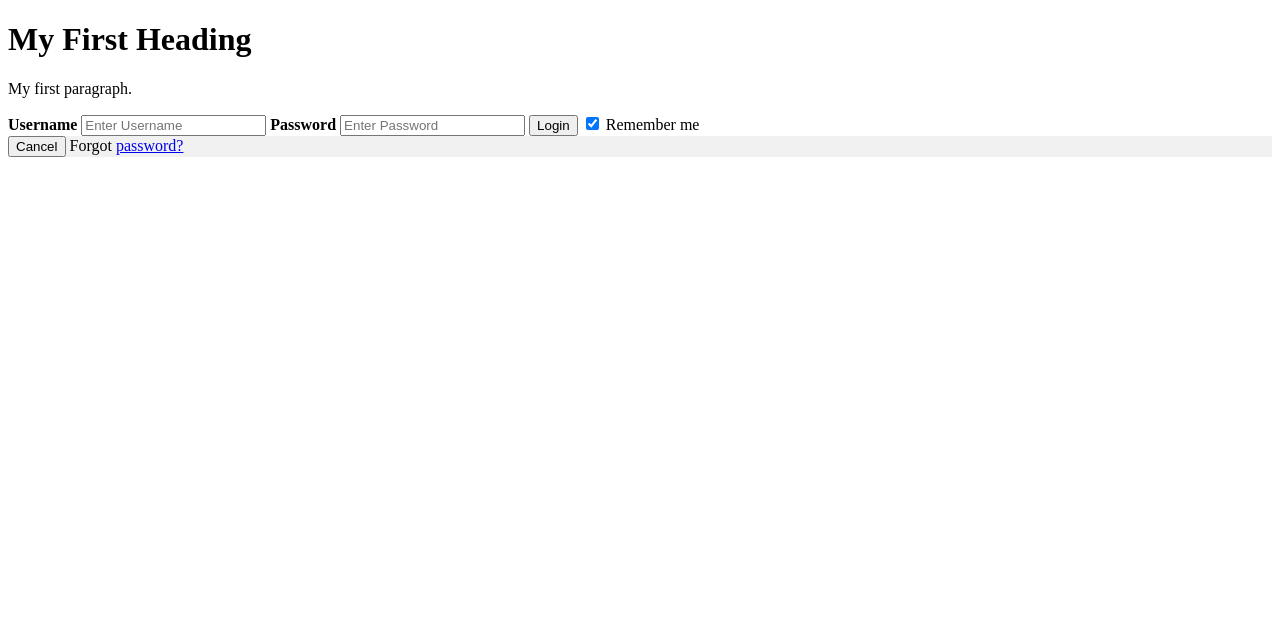
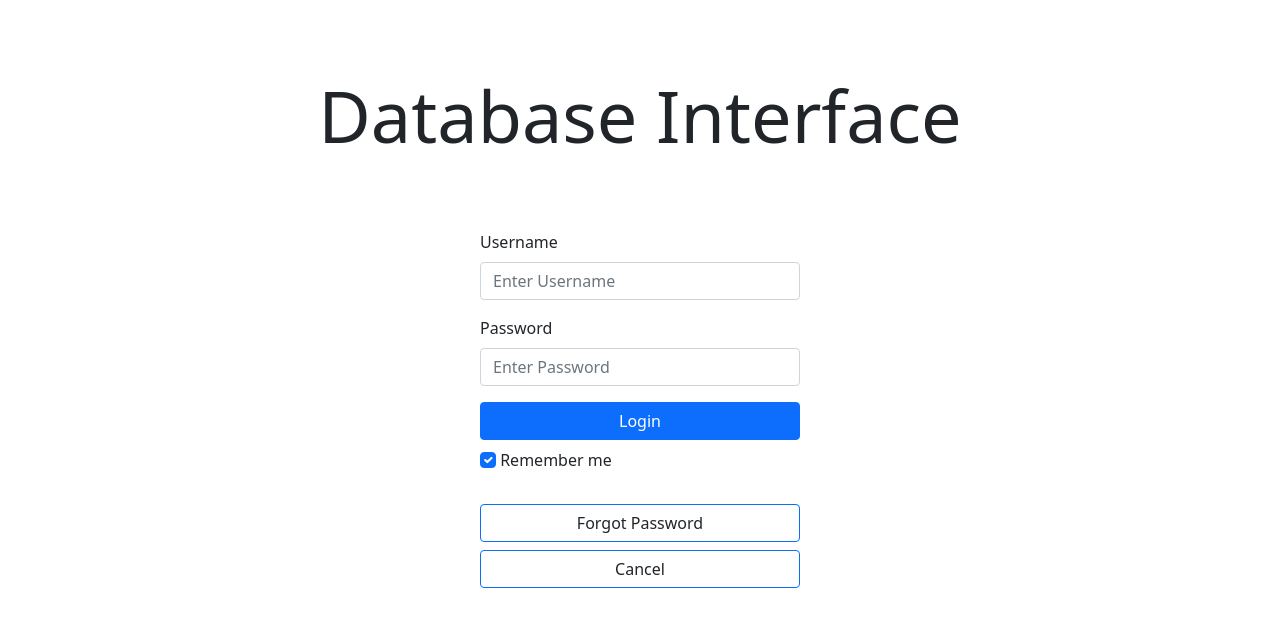
Before and after one commit to jm559/WebTest, a Flask app: page / in a window 1280 px wide. Shown: the top 627 px of the page. Run offline with Flask 2, Linux system fonts and the light colour scheme.

Commit message:
Used Boostrap to style the pages.

```diff
--- a/templates/test.html
+++ b/templates/test.html
@@ -1,30 +1,111 @@
 <!DOCTYPE html>
-<html>
-<body>
+<html lang="en">
+<head>
+    <meta charset="UTF-8">
+    <meta http-equiv="X-UA-Compatible" content="IE=edge">
+    <meta name="viewport" content="width=device-width, initial-scale=1.0">
+    <link
+  href="https://cdn.jsdelivr.net/npm/bootstrap@5.1.3/dist/css/bootstrap.min.css"
+  rel="stylesheet"
+  integrity="sha384-1BmE4kWBq78iYhFldvKuhfTAU6auU8tT94WrHftjDbrCEXSU1oBoqyl2QvZ6jIW3"
+  crossorigin="anonymous"
+/>
+    <title>Login Page</title>
+</head>
+  <style>
+    * {
+      box-sizing: border-box;
+      margin: 0;
+      padding: 0;
+    }
 
-<h1>My First Heading</h1>
-<p>My first paragraph.</p>
+    h1 {
+      text-align: center;
+      margin: 1em 0;
+    }
 
-<form action="/login" method="POST">
+    form {
+      width: 20em;
+      margin: 2em auto;
 
-  <div class="container">
-    <label for="uname"><b>Username</b></label>
-    <input type="text" placeholder="Enter Username" name="uname" required>
+    }
+    form > * + * {
+      margin: 1em 0;
+    }
+    .buttonContainer > * + * {
+      margin: 0.5em 0;
+    }
 
-    <label for="psw"><b>Password</b></label>
-    <input type="password" placeholder="Enter Password" name="psw" required>
 
-    <button type="submit">Login</button>
-    <label>
-      <input type="checkbox" checked="checked" name="remember"> Remember me
-    </label>
-  </div>
+    .username > * {
+      display: block;
+    }
 
-  <div class="container" style="background-color:#f1f1f1">
-    <button type="button" class="cancelbtn">Cancel</button>
-    <span class="psw">Forgot <a href="#">password?</a></span>
-  </div>
-</form>
+    .password > * {
+      display: block;
+    }
 
-</body>
+    .btn {
+      display: block;
+      width: 100%;
+    }
+
+    .forgotBtn {
+      margin-top: 2em;
+    }
+  </style>
+  <body>
+
+    <h1 id="title" class="display-2">Database Interface</h1>
+
+    <form class="myForm" action="/login" method="POST">
+        <div class="username">
+          <label for="uname" class="form-label">Username</label>
+          <input
+            type="text"
+            class="form-control"
+            placeholder="Enter Username"
+            name="uname"
+            required
+          />
+        </div>
+        <div class="password">
+          <label class="form-label" for="psw">Password</label>
+          <input
+            type="password"
+            class="form-control"
+            placeholder="Enter Password"
+            name="psw"
+            required
+          />
+        </div>
+
+        <div class="buttonContainer">
+          <button class="loginBtn btn btn-primary" type="submit">Login</button>
+
+          <div class="checkBox">
+            <input
+              type="checkbox"
+              class="form-check-input"
+              checked="checked"
+              name="remember"
+            />
+            <label class="form-check-label">Remember me </label>
+          </div>
+
+          <button type="button" class="forgotBtn btn border border-primary">
+            Forgot Password
+          </button>
+          <button type="button" class="cancelbtn btn border border-primary">
+            Cancel
+          </button>
+        </div>
+    </form>
+
+    <script
+      src="https://cdn.jsdelivr.net/npm/bootstrap@5.1.3/dist/js/bootstrap.bundle.min.js"
+      integrity="sha384-ka7Sk0Gln4gmtz2MlQnikT1wXgYsOg+OMhuP+IlRH9sENBO0LRn5q+8nbTov4+1p"
+      crossorigin="anonymous"
+    ></script>
+  </body>
 </html>
```
Also changed, not shown: templates/correctLogin.html (+74 -3 lines), templates/incorrectLogin.html (+28 -4 lines).
